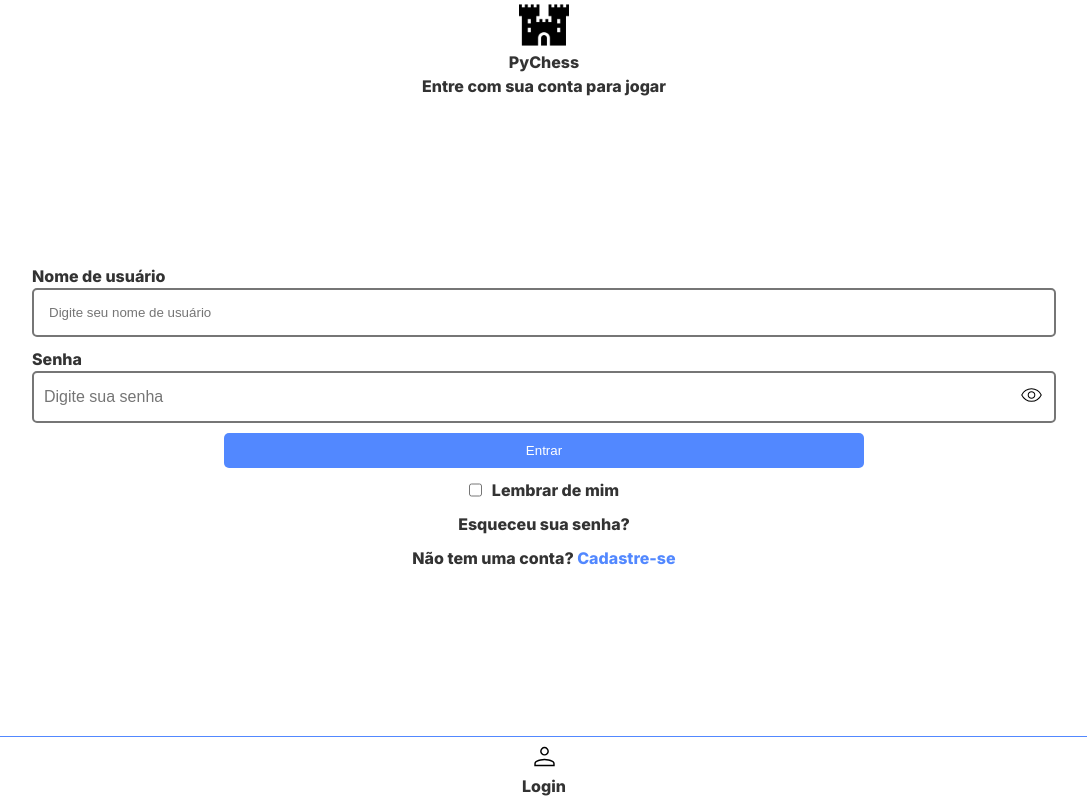
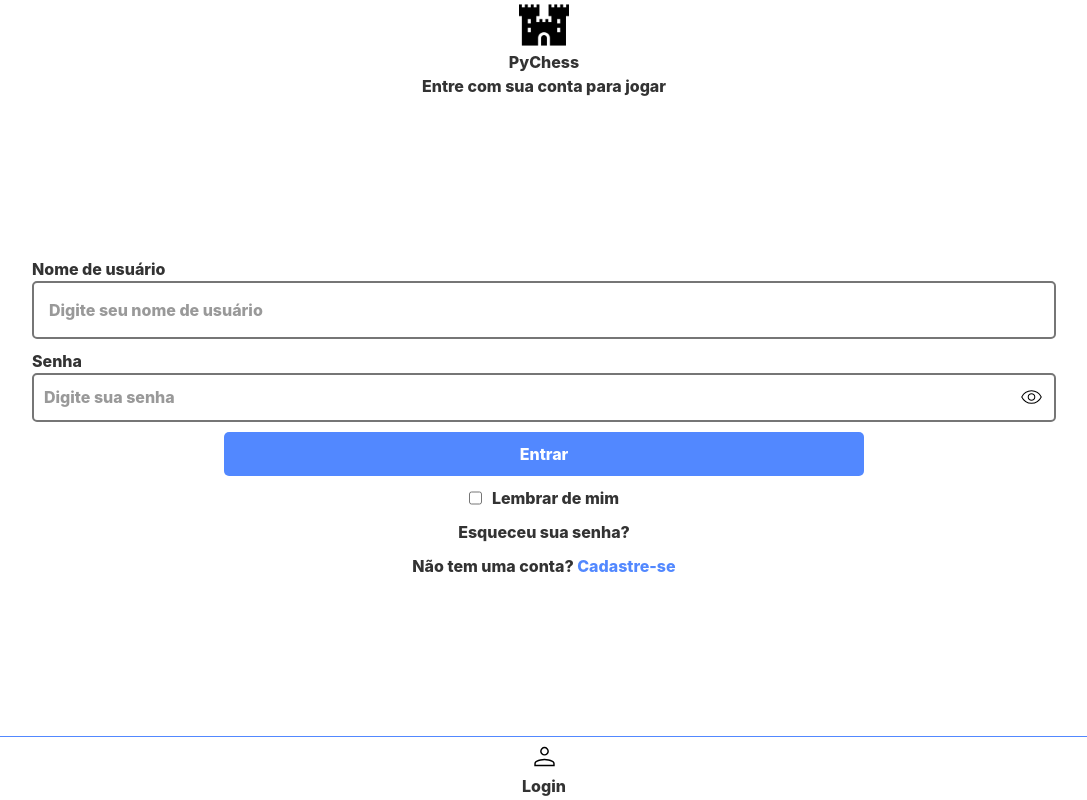
Before and after one commit to pineappletechnology-dev/Pychess-Front, a Next.js app: page /login in a window 1280 px wide. Shown: the whole page, without its empty margins (96-1183 px from the left). Built offline with nearby package versions, Linux system fonts and the light colour scheme; no server answers.

Commit message:
feat: adicionar configuração e instalação do tailwind css

```diff
--- a/package.json
+++ b/package.json
@@ -9,12 +9,15 @@
     "lint": "next lint"
   },
   "dependencies": {
+    "@tailwindcss/postcss": "^4.1.11",
     "chess.js": "^1.2.0",
     "next": "15.1.6",
+    "postcss": "^8.5.6",
     "react": "^19.0.0",
     "react-chessboard": "^4.7.3",
     "react-dom": "^19.0.0",
-    "socket.io-client": "^4.8.1"
+    "socket.io-client": "^4.8.1",
+    "tailwindcss": "^4.1.11"
   },
   "devDependencies": {
     "@eslint/eslintrc": "^3",
--- /dev/null
+++ b/postcss.config.mjs
@@ -0,0 +1,5 @@
+export default {
+  plugins: {
+    "@tailwindcss/postcss": {},
+  }
+};
--- a/src/app/layout.tsx
+++ b/src/app/layout.tsx
@@ -1,3 +1,5 @@
+import '../styles/globals.css'
+
 export const metadata = {
   title: 'Next.js',
   description: 'Generated by Next.js',
@@ -9,7 +11,7 @@ export default function RootLayout({
   children: React.ReactNode
 }) {
   return (
-    <html lang="en">
+    <html lang="pt-br">
       <body>{children}</body>
     </html>
   )
--- a/src/app/page.tsx
+++ b/src/app/page.tsx
@@ -1,6 +1,5 @@
 'use client';
 
-import '../styles/globals.css'
 import Image from "next/image";
 import styles from "./styles.module.css"
 import Header from "@/components/Header/Header";
--- a/src/styles/globals.css
+++ b/src/styles/globals.css
@@ -1,3 +1,4 @@
+@import "tailwindcss";
 @import url('https://fonts.googleapis.com/css2?family=Inter:ital,opsz,wght@0,14..32,100..900;1,14..32,100..900&display=swap');
 
 /* Reset básico de CSS */
```
Also changed, not shown: 1 other file (tests, documents, lock files or other folders).
